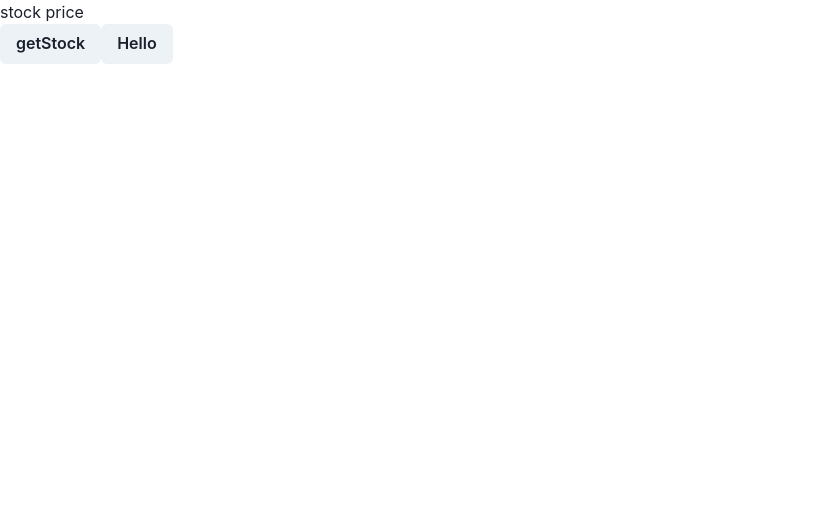
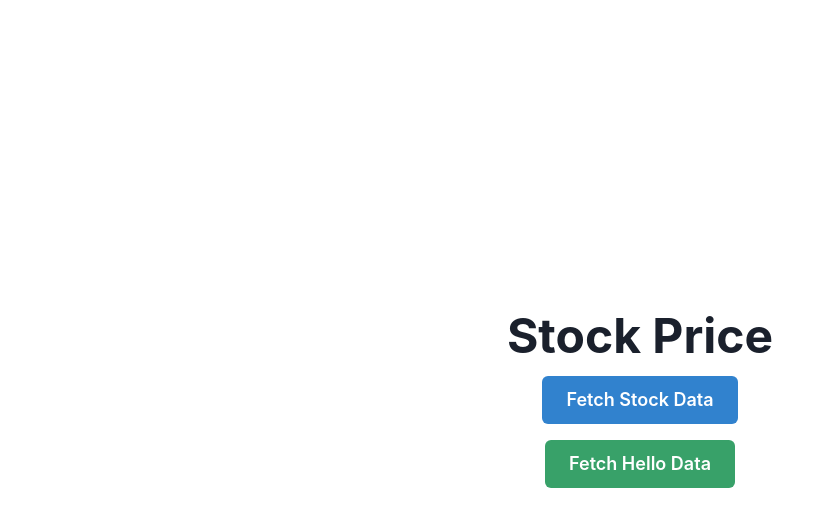
Before and after one commit to katayama8000/stock-price-list, a Next.js app: page / in a window 1280 px wide. Shown: the top 526 px of the page, without its empty margins (0-835 px from the left). Built offline with nearby package versions, Linux system fonts and the light colour scheme.

Commit message:
feat: fetch and UI

```diff
--- a/pages/api/stock.ts
+++ b/pages/api/stock.ts
@@ -4,8 +4,8 @@ import puppeteer from 'puppeteer';
 
 type Response =
   | {
-      stockPrice: string;
-      dividend: string;
+      stockPrice: number;
+      dividend: number;
     }
   | {
       error: string;
@@ -72,9 +72,10 @@ export default async function handler(
     })) as string;
     console.log('現在の配当金は', text, 'です。');
 
-    return res
-      .status(200)
-      .json({ stockPrice: currentValue, dividend: text.slice(0, -1) });
+    return res.status(200).json({
+      stockPrice: parseFloat(currentValue.replace(/,/g, '')),
+      dividend: Number(text.slice(0, -1)),
+    });
   } catch (error) {
     console.error(error);
     return res.status(500).json({ error: 'error' });
--- a/pages/index.tsx
+++ b/pages/index.tsx
@@ -1,35 +1,66 @@
+import { Button, Center, Heading, VStack } from '@chakra-ui/react';
 import Head from 'next/head';
-import { Button } from '@chakra-ui/react';
+import { useState } from 'react';
+
+type Stock = {
+  stockPrice: number;
+  dividend: number;
+};
+
+const STOCK_CODE = '8591';
+const HELLO_CODE = '5023';
+
 export default function Home() {
+  const [stockData, setStockData] = useState<Stock | null>(null);
+  const [isLoadingStockData, setIsLoadingStockData] = useState<boolean>(false);
+
+  const handleFetchStockData = async () => {
+    setIsLoadingStockData(true);
+    const res = await fetch(`/api/stock?code=${STOCK_CODE}`);
+    const { stockPrice, dividend }: Stock = await res.json();
+    setStockData({ stockPrice, dividend });
+    setIsLoadingStockData(false);
+  };
+
+  const handleFetchHelloData = async () => {
+    const res = await fetch(`/api/hello?code=${HELLO_CODE}`);
+    const data = await res.json();
+    console.log(data);
+  };
+
   return (
     <>
       <Head>
-        <title>stock price</title>
+        <title>Stock Price</title>
         <meta name="description" content="Generated by create next app" />
         <meta name="viewport" content="width=device-width, initial-scale=1" />
         <link rel="icon" href="/favicon.ico" />
       </Head>
-      <main>
-        <h1>stock price</h1>
-        <Button
-          onClick={async () => {
-            const res = await fetch('/api/stock?code=8591');
-            const data = await res.json();
-            console.log(data);
-          }}
-        >
-          getStock
-        </Button>
-        <Button
-          onClick={async () => {
-            const res = await fetch('/api/hello?code=5023');
-            const data = await res.json();
-            console.log(data);
-          }}
-        >
-          Hello
-        </Button>
-      </main>
+      <Center h="100vh">
+        <VStack spacing={4}>
+          <Heading as="h1" size="2xl">
+            Stock Price
+          </Heading>
+          <Button
+            colorScheme="blue"
+            size="lg"
+            isLoading={isLoadingStockData}
+            loadingText="Loading..."
+            onClick={handleFetchStockData}
+          >
+            Fetch Stock Data
+          </Button>
+          <Button colorScheme="green" size="lg" onClick={handleFetchHelloData}>
+            Fetch Hello Data
+          </Button>
+          {stockData && (
+            <VStack spacing={2}>
+              <p>Stock Price: {stockData.stockPrice.toLocaleString()}</p>
+              <p>Dividend: {stockData.dividend.toLocaleString()}</p>
+            </VStack>
+          )}
+        </VStack>
+      </Center>
     </>
   );
 }
```
